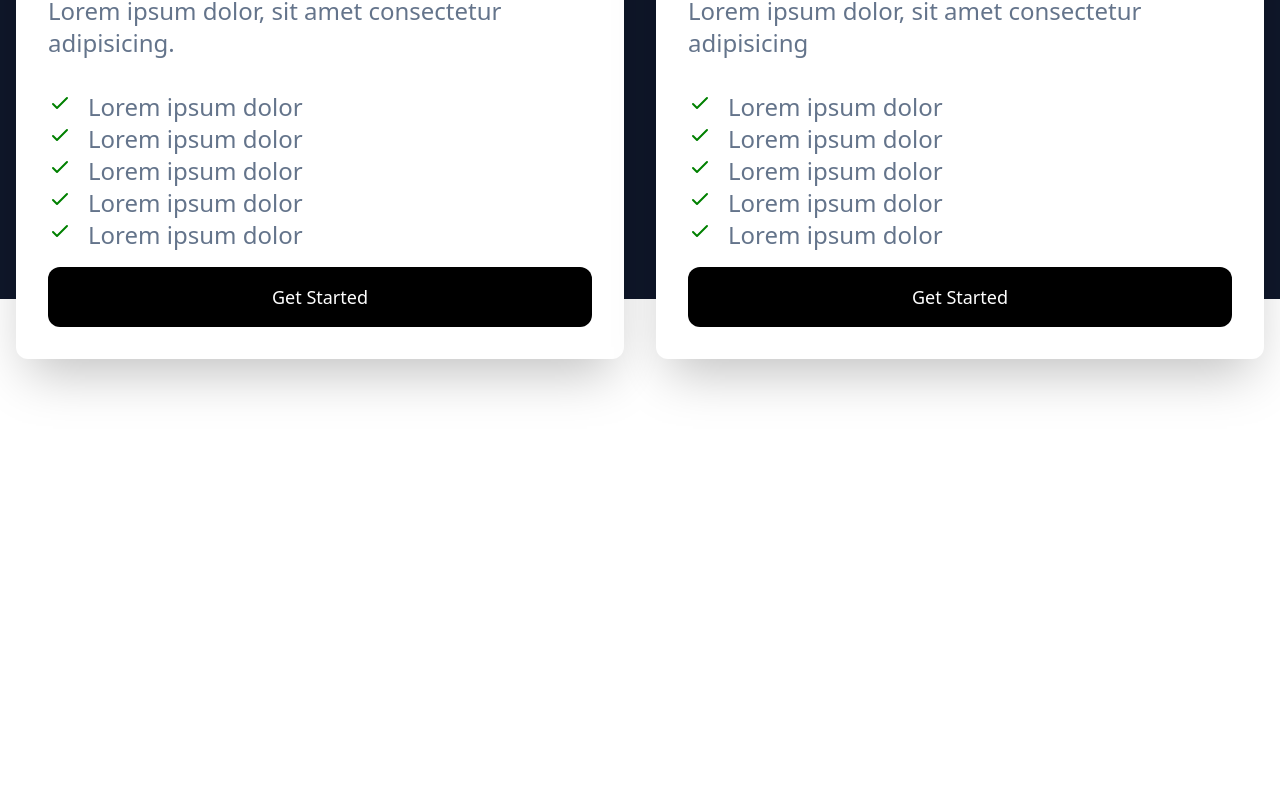
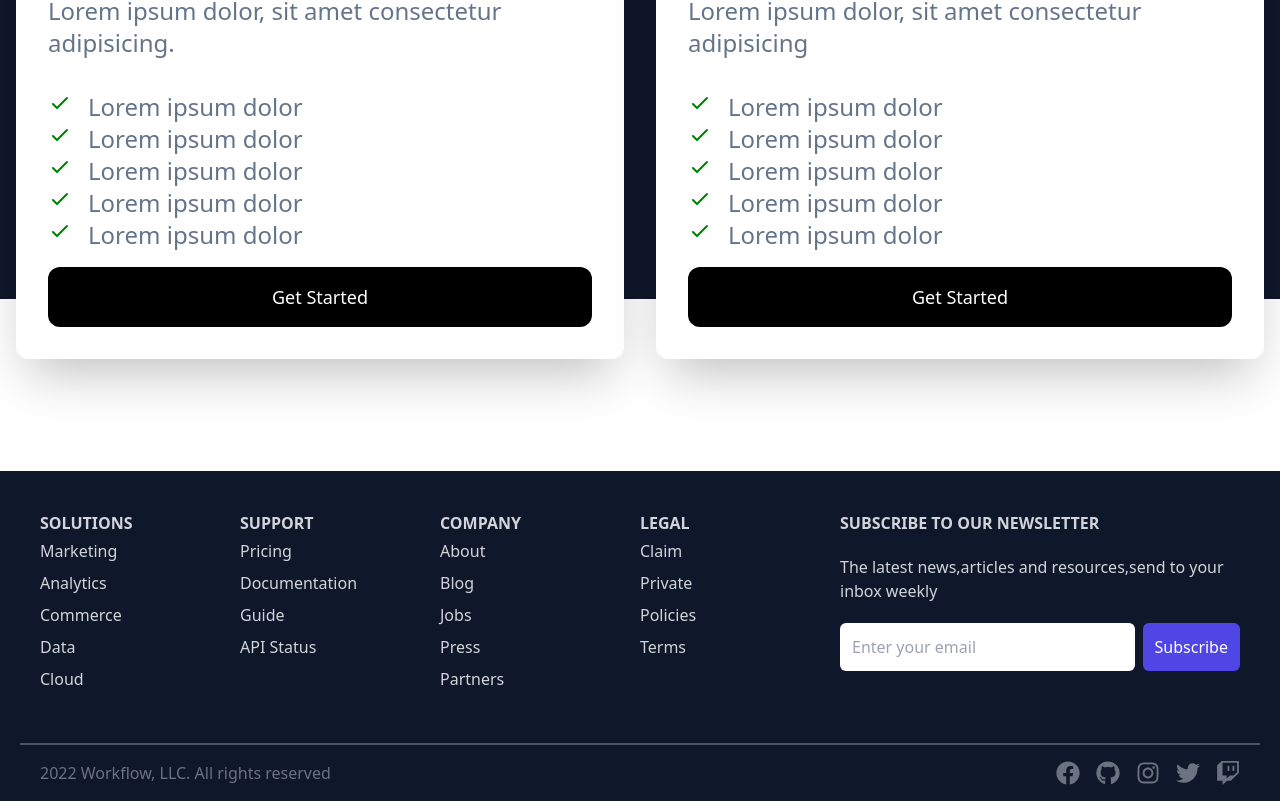
Before and after one commit to ARIF683/TailwindCloudWebsite, a React (Create React App) app in the folder cloud/: page / in a window 1280 px wide. Shown: the part 3309-4110 px from the top of the page. Before the commit the page ends 3780 px from the top, so only its background shows below. Built offline with nearby package versions, Linux system fonts and the light colour scheme.

Commit message:
Footer Section Done.

```diff
--- a/cloud/package.json
+++ b/cloud/package.json
@@ -9,6 +9,7 @@
     "@testing-library/user-event": "^13.5.0",
     "react": "^18.2.0",
     "react-dom": "^18.2.0",
+    "react-icons": "^4.9.0",
     "react-scripts": "5.0.1",
     "web-vitals": "^2.1.4"
   },
--- a/cloud/src/App.js
+++ b/cloud/src/App.js
@@ -5,6 +5,7 @@ import About from './Component/About';
 import Support from './Component/Support';
 import Allinone from './Component/Allinone';
 import Pricing from './Component/Pricing';
+import Footer from './Component/Footer';
 
 function App() {
   return (
@@ -15,6 +16,7 @@ function App() {
     <Support />
     <Allinone />
     <Pricing />
+    <Footer />
     </>
   );
 }
--- /dev/null
+++ b/cloud/src/Component/Footer.js
@@ -0,0 +1,91 @@
+import React from "react";
+import {
+  FaFacebook,
+  FaGithub,
+  FaInstagram,
+  FaTwitter,
+  FaTwitch,
+} from "react-icons/fa";
+
+const Footer = () => {
+  return (
+    <>
+      <div className="w-full mt-24 bg-slate-900 px-5 ">
+        <div className="max-w-[1240px] px-5 mx-auto grid  md:grid-cols-6 grid-cols-2 py-8 border-b-2 border-gray-600 text-gray-300  ">
+          <div className="pb-4 pt-2 ">
+            <h1 className="font-bold uppercase ">Solutions</h1>
+            <div>
+              <h1 className="py-1 ">Marketing</h1>
+              <h1 className="py-1 ">Analytics</h1>
+              <h1 className="py-1 ">Commerce</h1>
+              <h1 className="py-1 ">Data</h1>
+              <h1 className="py-1 ">Cloud</h1>
+            </div>
+          </div>
+          <div className="pb-4 pt-2 ">
+            <h1 className="font-bold uppercase ">Support</h1>
+            <div>
+              <h1 className="py-1 ">Pricing</h1>
+              <h1 className="py-1 ">Documentation</h1>
+              <h1 className="py-1 ">Guide</h1>
+              <h1 className="py-1 ">API Status</h1>
+            </div>
+          </div>
+          <div className="pb-4 pt-2 ">
+            <h1 className="uppercase font-bold">Company</h1>
+            <div>
+              <h1 className="py-1 ">About</h1>
+              <h1 className="py-1 ">Blog</h1>
+              <h1 className="py-1 ">Jobs</h1>
+              <h1 className="py-1 ">Press</h1>
+              <h1 className="py-1 ">Partners</h1>
+            </div>
+          </div>
+          <div className="pb-4 pt-2 ">
+            <h1 className="uppercase font-bold ">Legal</h1>
+            <div>
+              <h1 className="py-1 ">Claim</h1>
+              <h1 className="py-1 ">Private</h1>
+              <h1 className="py-1 ">Policies</h1>
+              <h1 className="py-1 ">Terms</h1>
+            </div>
+          </div>
+          <div className="space-y-5 col-span-2 pt-8 md:pt-2 ">
+            <h1 className="uppercase font-bold ">
+              Subscribe to our NewsLetter
+            </h1>
+            <p className="text-left ">
+              The latest news,articles and resources,send to your inbox weekly
+            </p>
+            <form className="flex flex-col sm:flex-row  ">
+              <input
+                className="p-3 rounded-md  w-full  text-black"
+                placeholder="Enter your email"
+                type="text"
+              />
+              <button className="ml-2 p-3  bg-indigo-600 text-white rounded-md  ">
+                Subscribe
+              </button>
+            </form>
+          </div>
+        </div>
+        <div className = "flex items-center justify-between text-gray-500 px-5 py-4 mx-auto flex-col sm:flex-row space-y-4 md:space-y-0 ">
+          <div>
+            <p className = "">2022 Workflow, LLC. All rights reserved</p>
+          </div>
+          <div className = "flex justify-between space-x-4 text-2xl ">
+
+            <FaFacebook />
+            <FaGithub />
+            <FaInstagram />
+            <FaTwitter />
+            <FaTwitch />
+
+          </div>
+        </div>
+      </div>
+    </>
+  );
+};
+
+export default Footer;
```
Also changed, not shown: 1 other file (tests, documents, lock files or other folders).
